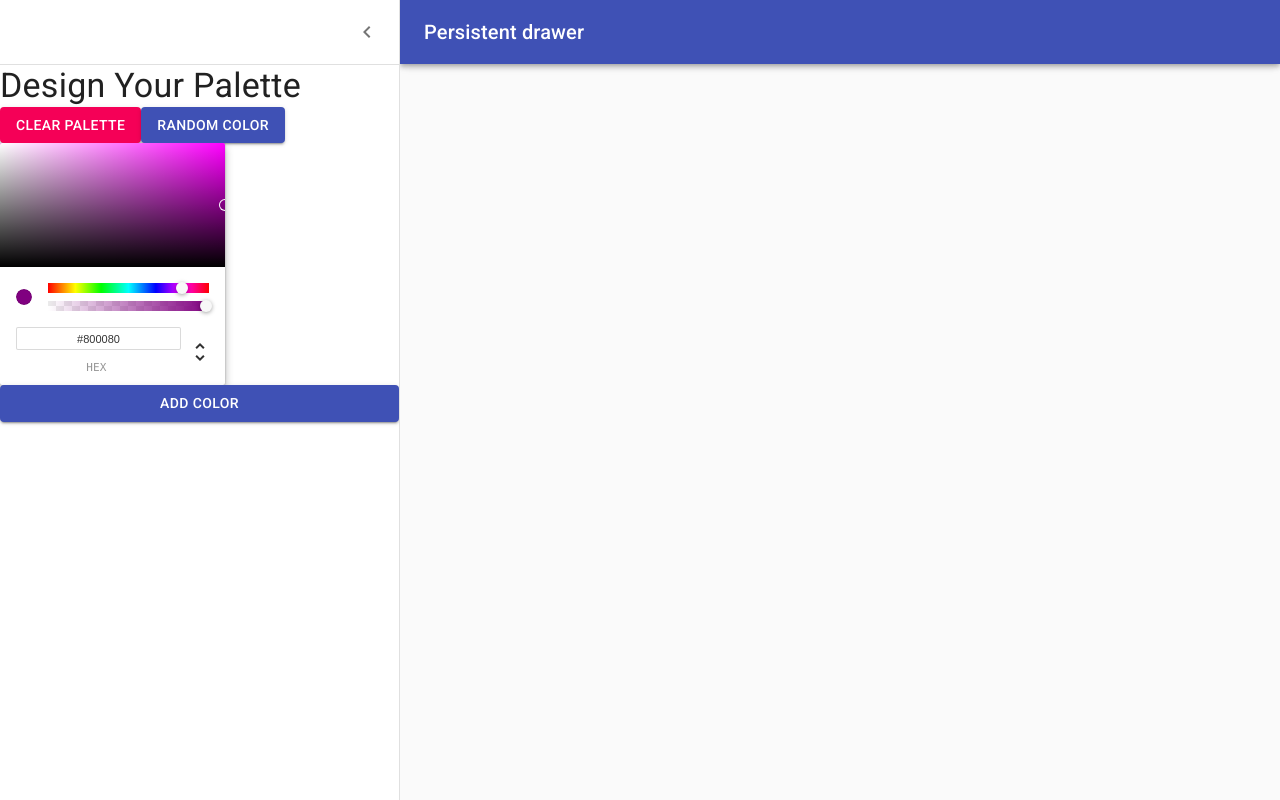
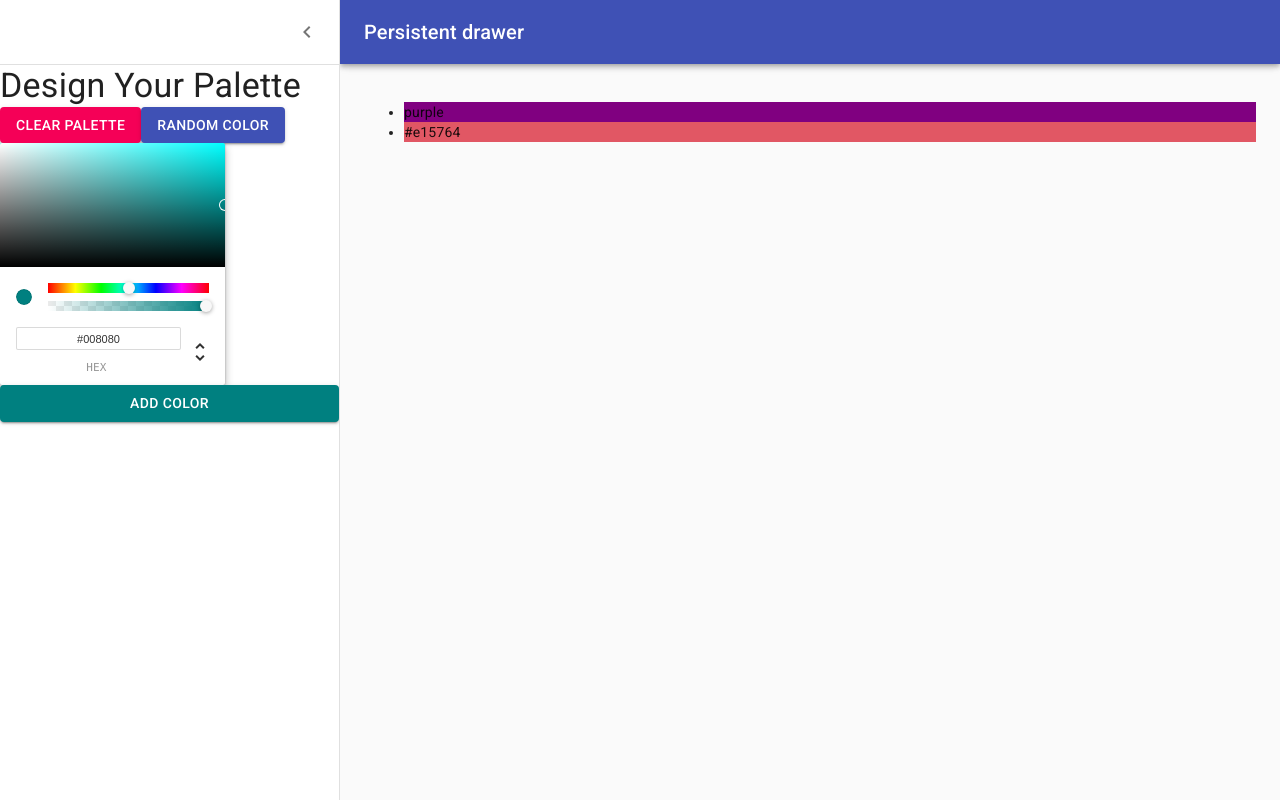
Before and after one commit to ChangSeopOh/ColorPickerApp, a React (Create React App) app: page /palette/new in a window 1280 px wide. Both pictures are taken after a click on the button "open drawer". Built offline with nearby package versions, Linux system fonts and the light colour scheme.

Commit message:
Connect colorpicker to button

```diff
--- a/src/NewPaletteForm.js
+++ b/src/NewPaletteForm.js
@@ -12,8 +12,8 @@ import MenuIcon from '@material-ui/icons/Menu';
 import ChevronLeftIcon from '@material-ui/icons/ChevronLeft';
 import {ChromePicker} from 'react-color';
 import Button from '@material-ui/core/Button';
-
-const drawerWidth = 400;
+// Using Hooks!
+const drawerWidth = 340;
 
 const useStyles = makeStyles(theme => ({
   root: {
@@ -76,18 +76,23 @@ const useStyles = makeStyles(theme => ({
 function NewPaletteForm() {
   const classes = useStyles();
   const [open, setOpen] = React.useState(false);
+  const [color, updateColor]=React.useState("teal");
+  const [colors, updateColors]=React.useState(["purple","#e15764"]);
 
   const handleDrawerToggle = () => {
     setOpen(!open);
   };
 
-  // const handleDrawerOpen = () => {
-  //   setOpen(true);
-  // };
+  const updateCurrentColor = (newColor) =>{
+    updateColor(newColor.hex);
+  };
 
-  // const handleDrawerClose = () => {
-  //   setOpen(false);
-  // };
+  const addColor=()=>{
+    updateColors([...colors, color]);
+    //add Current Color
+  };
+
+
 
   return (
     <div className={classes.root}>
@@ -136,9 +141,13 @@ function NewPaletteForm() {
           <Button variant="contained" color="secondary">Clear Palette</Button>
           <Button variant="contained" color="primary">Random Color</Button>
         </div>
-        <ChromePicker color='purple' onChangeComplete={(newColor)=> console.log(newColor)}/>
+        <ChromePicker color={color} onChange={updateCurrentColor}/>
 
-          <Button variant="contained" color="primary">ADD Color</Button>
+          <Button variant="contained"
+                  color="primary"
+                  style={{backgroundColor:color}}
+                  onClick={addColor}
+                  >ADD Color</Button>
 
 
         {/* Drawer menu */}
@@ -150,7 +159,11 @@ function NewPaletteForm() {
       >
         <div className={classes.drawerHeader} />
           {/* body */}
-
+          <ul>
+            {colors.map(c=>(
+              <li style={{background:c}}>{c}</li>
+            ))}
+          </ul>
 
 
       </main>
```
